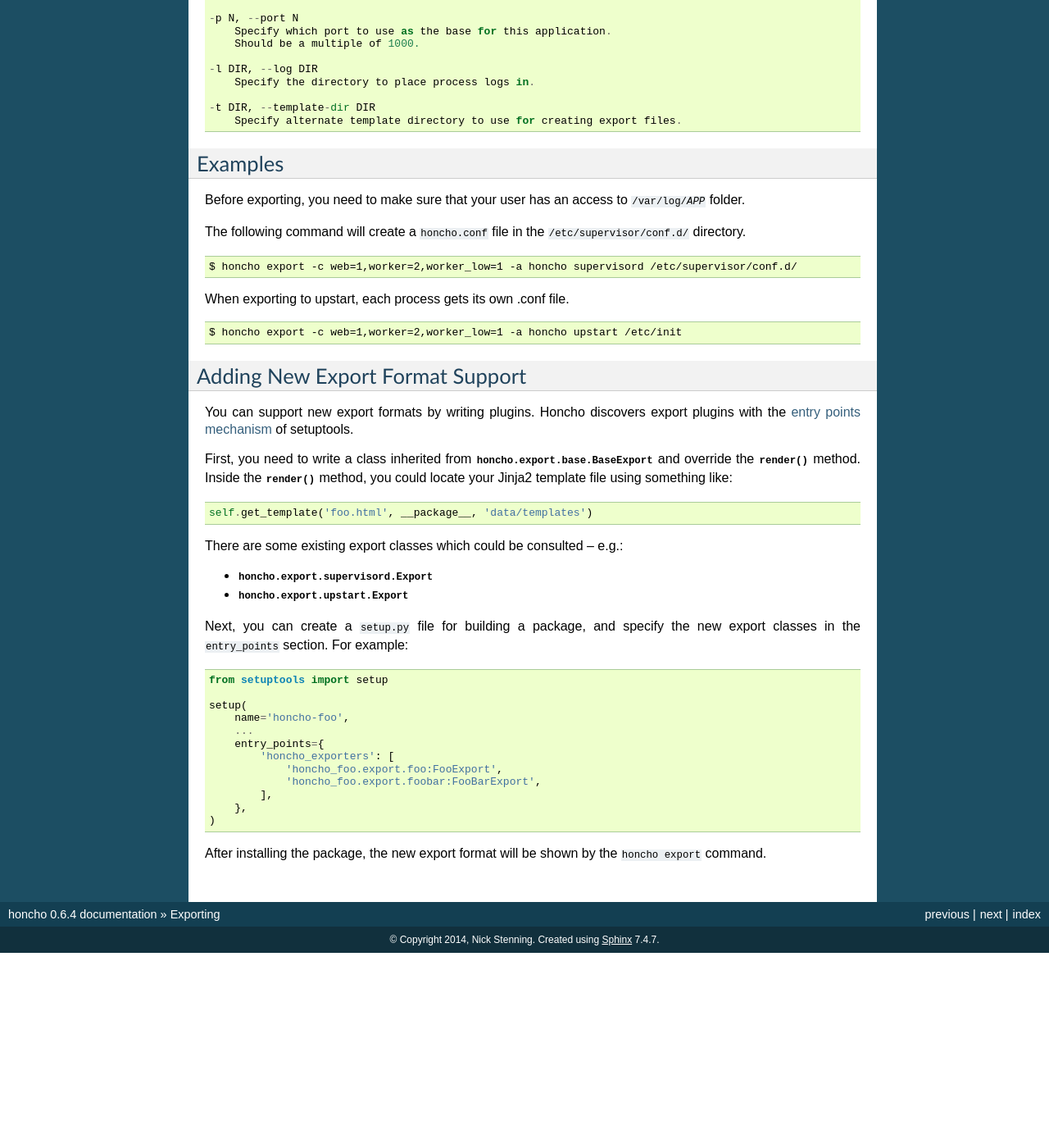
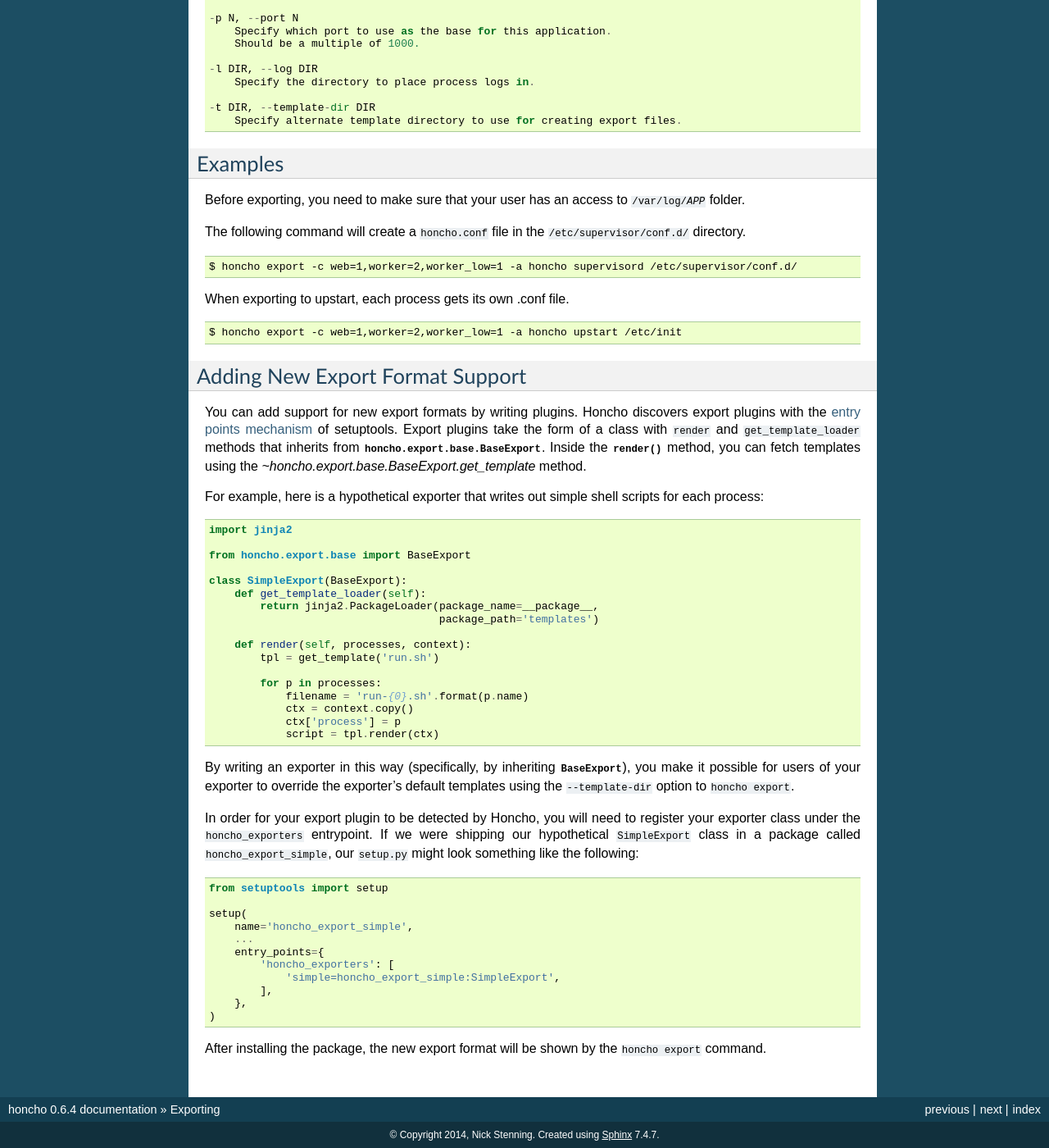
Before and after one commit to nickstenning/honcho, a Sphinx documentation site: the page built from doc/export.rst, in a window 1280 px wide and 1400 px high, scrolled down 462 px. Shown: the whole window at 82% size. Built offline with Sphinx 7.4.7, drawn with Linux system fonts in a browser that asks for light colours; before the commit the page ends 1624 px from its top, so only the background shows below that.

Commit message:
Update export docs for --template-dir support

```diff
--- a/doc/export.rst
+++ b/doc/export.rst
@@ -58,38 +58,57 @@
 Adding New Export Format Support
 --------------------------------
 
-You can support new export formats by writing plugins. Honcho discovers
-export plugins with the `entry points mechanism`_ of setuptools.
+You can add support for new export formats by writing plugins. Honcho discovers
+export plugins with the `entry points mechanism`_ of setuptools. Export plugins
+take the form of a class with ``render`` and ``get_template_loader`` methods
+that inherits from :class:`honcho.export.base.BaseExport`. Inside the
+:meth:`~honcho.export.base.BaseExport.render` method, you can fetch templates
+using the `~honcho.export.base.BaseExport.get_template` method.
 
-First, you need to write a class inherited from :class:`honcho.export.base.BaseExport`
-and override the :meth:`~honcho.export.base.BaseExport.render` method. Inside
-the :meth:`~honcho.export.base.BaseExport.render` method, you could locate your
-Jinja2 template file using something like:
+For example, here is a hypothetical exporter that writes out simple shell
+scripts for each process:
 
 .. code-block:: python
 
-    self.get_template('foo.html', __package__, 'data/templates')
+    import jinja2
 
-There are some existing export classes which could be consulted -- e.g.:
+    from honcho.export.base import BaseExport
 
-* :class:`honcho.export.supervisord.Export`
-* :class:`honcho.export.upstart.Export`
+    class SimpleExport(BaseExport):
+        def get_template_loader(self):
+            return jinja2.PackageLoader(package_name=__package__,
+                                        package_path='templates')
 
-Next, you can create a :file:`setup.py` file for building a package, and specify
-the new export classes in the ``entry_points`` section. For
-example:
+        def render(self, processes, context):
+            tpl = get_template('run.sh')
+
+            for p in processes:
+                filename = 'run-{0}.sh'.format(p.name)
+                ctx = context.copy()
+                ctx['process'] = p
+                script = tpl.render(ctx)
+
+By writing an exporter in this way (specifically, by inheriting
+:class:`~honcho.export.base.BaseExport`), you make it possible for users of your
+exporter to override the exporter's default templates using the
+``--template-dir`` option to ``honcho export``.
+
+In order for your export plugin to be detected by Honcho, you will need to
+register your exporter class under the ``honcho_exporters`` entrypoint. If we
+were shipping our hypothetical ``SimpleExport`` class in a package called
+``honcho_export_simple``, our ``setup.py`` might look something like the
+following:
 
 .. code-block:: python
 
     from setuptools import setup
 
     setup(
-        name='honcho-foo',
+        name='honcho_export_simple',
         ...
         entry_points={
             'honcho_exporters': [
-                'honcho_foo.export.foo:FooExport',
-                'honcho_foo.export.foobar:FooBarExport',
+                'simple=honcho_export_simple:SimpleExport',
             ],
         },
     )
```
